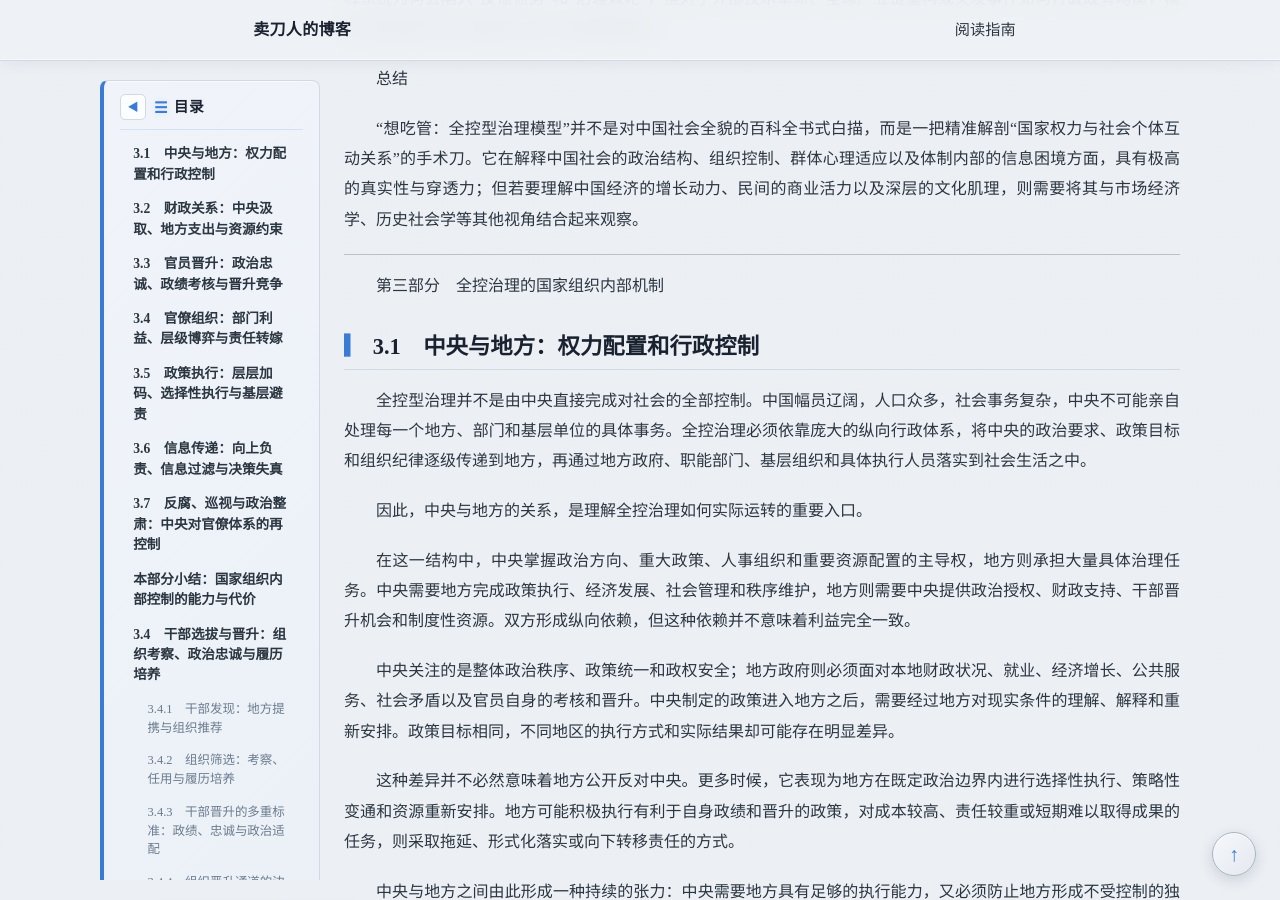
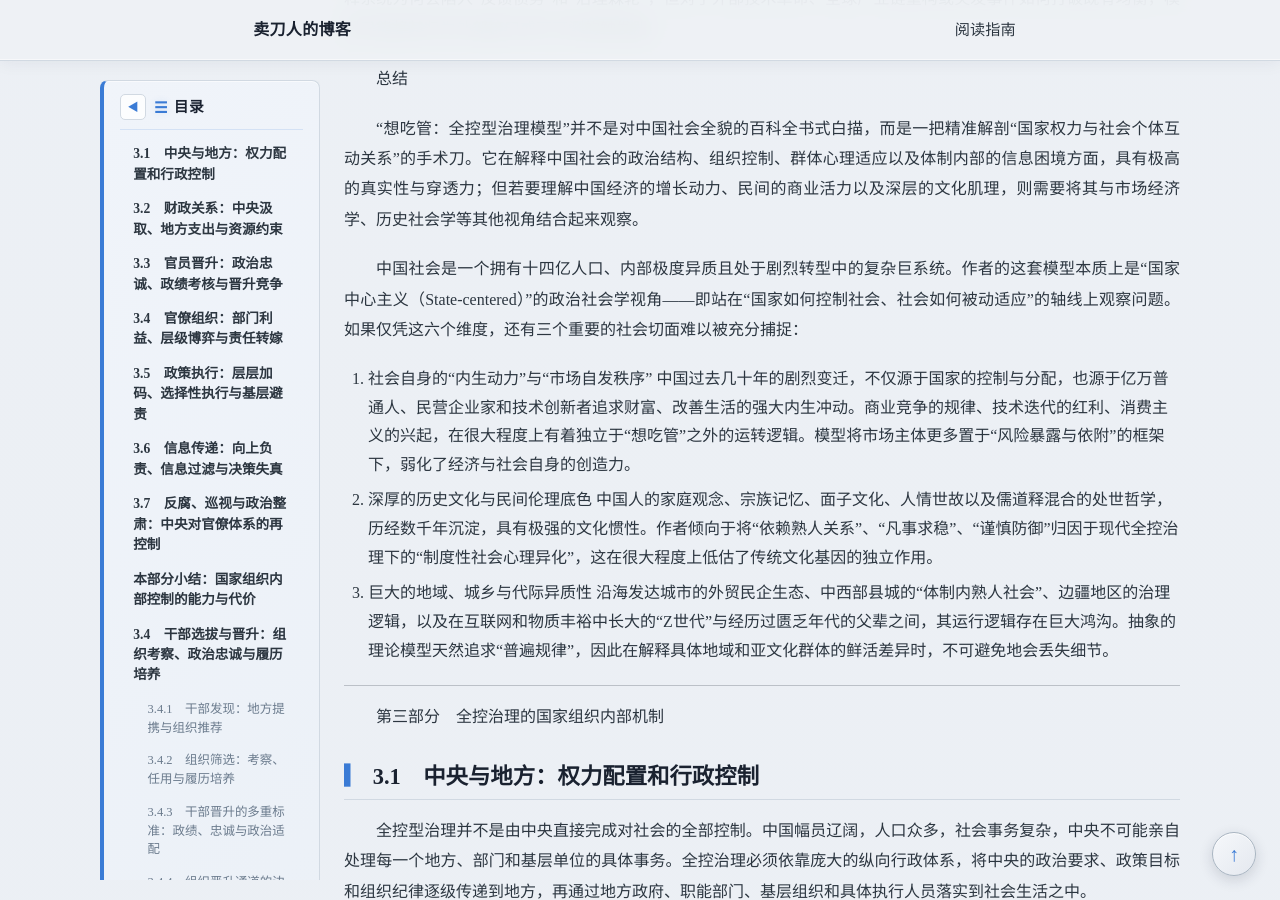
Before and after one commit to maidaoren/maidaoren.github.io, a Jekyll site: the page built from _posts/2026-11-05-想吃管全控治理模型不足与发展.md, in a window 1280 px wide and 900 px high, scrolled down 1265 px. Built offline with Jekyll 4.4.1, drawn with Linux system fonts in a browser that asks for light colours; nearby versions of some CDN libraries.

Commit message:
卖刀人
test

```diff
--- a/_posts/2026-11-05-想吃管全控治理模型不足与发展.md
+++ b/_posts/2026-11-05-想吃管全控治理模型不足与发展.md
@@ -31,6 +31,15 @@ M3管与从社会个体生活经验和观察为切入点，认知到国家通过
 总结
 
 “想吃管：全控型治理模型”并不是对中国社会全貌的百科全书式白描，而是一把精准解剖“国家权力与社会个体互动关系”的手术刀。它在解释中国社会的政治结构、组织控制、群体心理适应以及体制内部的信息困境方面，具有极高的真实性与穿透力；但若要理解中国经济的增长动力、民间的商业活力以及深层的文化肌理，则需要将其与市场经济学、历史社会学等其他视角结合起来观察。
+
+中国社会是一个拥有十四亿人口、内部极度异质且处于剧烈转型中的复杂巨系统。作者的这套模型本质上是“国家中心主义（State-centered）”的政治社会学视角——即站在“国家如何控制社会、社会如何被动适应”的轴线上观察问题。如果仅凭这六个维度，还有三个重要的社会切面难以被充分捕捉：
+1. 社会自身的“内生动力”与“市场自发秩序”
+中国过去几十年的剧烈变迁，不仅源于国家的控制与分配，也源于亿万普通人、民营企业家和技术创新者追求财富、改善生活的强大内生冲动。商业竞争的规律、技术迭代的红利、消费主义的兴起，在很大程度上有着独立于“想吃管”之外的运转逻辑。模型将市场主体更多置于“风险暴露与依附”的框架下，弱化了经济与社会自身的创造力。
+2. 深厚的历史文化与民间伦理底色
+中国人的家庭观念、宗族记忆、面子文化、人情世故以及儒道释混合的处世哲学，历经数千年沉淀，具有极强的文化惯性。作者倾向于将“依赖熟人关系”、“凡事求稳”、“谨慎防御”归因于现代全控治理下的“制度性社会心理异化”，这在很大程度上低估了传统文化基因的独立作用。
+3. 巨大的地域、城乡与代际异质性
+沿海发达城市的外贸民企生态、中西部县城的“体制内熟人社会”、边疆地区的治理逻辑，以及在互联网和物质丰裕中长大的“Z世代”与经历过匮乏年代的父辈之间，其运行逻辑存在巨大鸿沟。抽象的理论模型天然追求“普遍规律”，因此在解释具体地域和亚文化群体的鲜活差异时，不可避免地会丢失细节。
+
 
 ---
 
```
